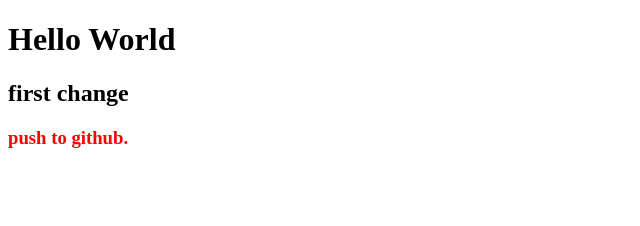
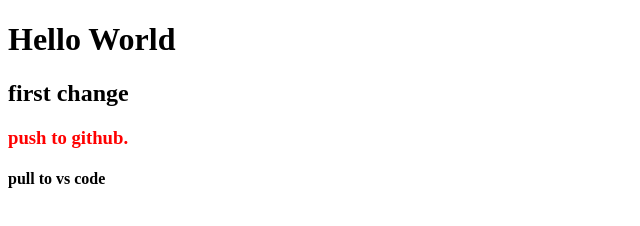
Before and after one commit to john1909m/git_repo_task, a plain HTML site: page index.html in a window 1280 px wide. Shown: the whole page, without its empty margins (0-640 px from the left). Drawn offline with Linux system fonts and the light colour scheme.

Commit message:
Update index.html

```diff
--- a/index.html
+++ b/index.html
@@ -12,5 +12,6 @@
 
     <h2>first change</h2>
     <h3>push to github.</h3>
+    <h4>pull to vs code</h4>
 </body>
 </html>
```
